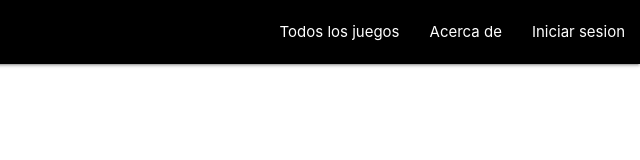
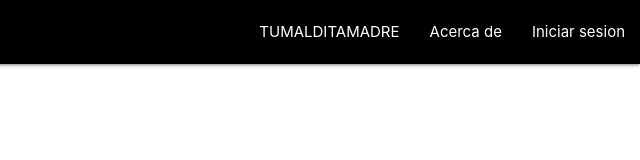
Before and after one commit to Gr3gorywolf/proyecto-final-gama, a plain HTML site: page index.html in a window 1280 px wide. Shown: the full height of the page, 640-1280 px from the left. Drawn offline with nearby package versions, Linux system fonts and the light colour scheme; no server answers.

Commit message:
Update index.html

```diff
--- a/index.html
+++ b/index.html
@@ -17,7 +17,7 @@
         <i class="sidenav-trigger show-on-medium-and-down material-icons"  style="display:none;" onclick="instancia.open()"> menu</i>
         <a class="brand-logo" href="index.html" style="margin-left:2%;"><img class="logoo" src="imgs/Imagen12.png"></a>
         <ul class="right hide-on-med-and-down">
-           <LI> <a>Todos los juegos</a> </LI>
+           <LI> <a>TUMALDITAMADRE</a> </LI>
            <LI> <a>Acerca de</a> </LI>
            <LI> <a href="login.html">Iniciar sesion  </a> </LI>
 
```
